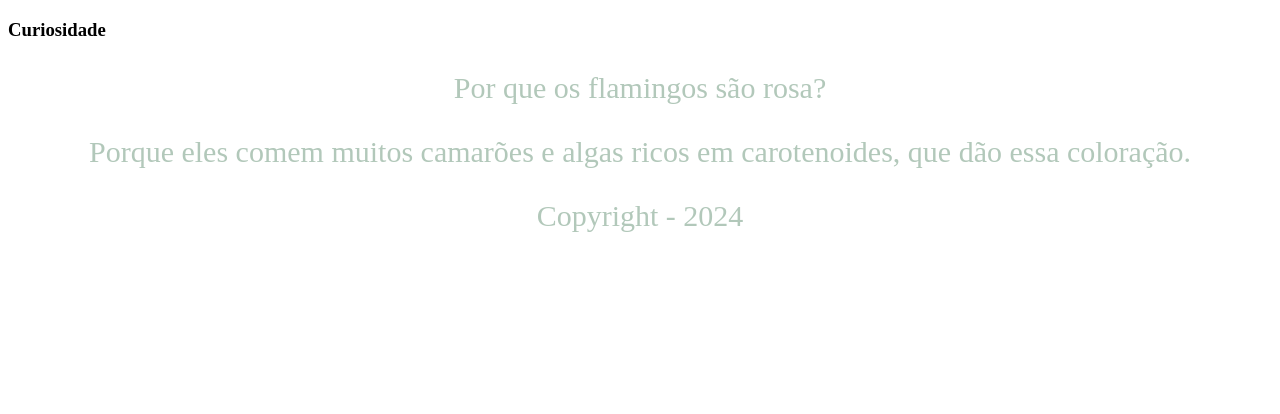
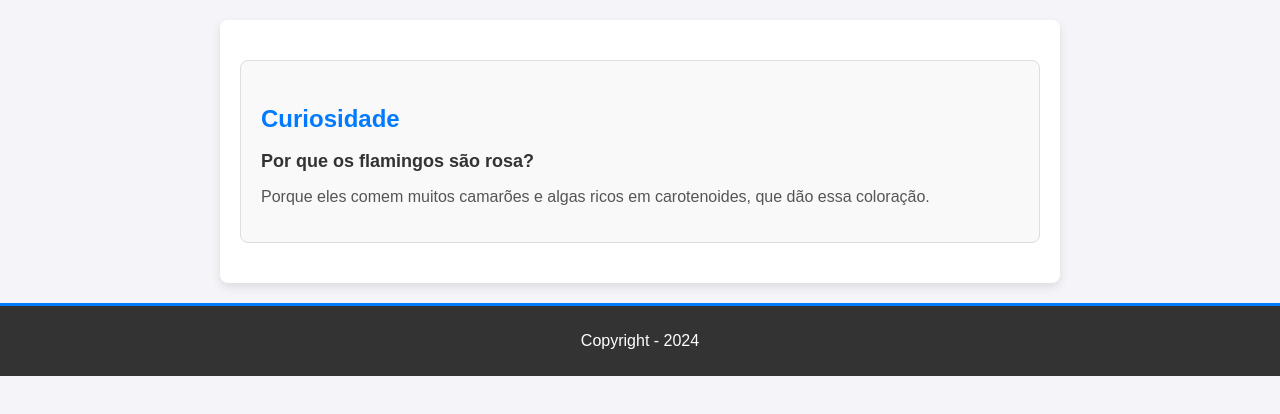
Before and after one commit to bolsanorajuju/1mabolsanorajujupc, a plain HTML site: page index.html in a window 1280 px wide. Drawn offline with Linux system fonts and the light colour scheme.

Commit message:
Update style.css

```diff
--- a/style.css
+++ b/style.css
@@ -1,9 +1,56 @@
-h1{
+/* Estilo geral */
+body {
+    font-family: Arial, sans-serif;
+    margin: 0;
+    padding: 0;
+    background-color: #f4f4f9;
+    color: #333;
+}
+
+/* Estilo do container principal */
+#container {
+    max-width: 800px;
+    margin: 20px auto;
+    padding: 20px;
+    background: #fff;
+    border-radius: 8px;
+    box-shadow: 0 4px 10px rgba(0, 0, 0, 0.1);
+}
+
+/* Estilo do cartão */
+.cartao {
+    margin: 20px 0;
+    padding: 20px;
+    border: 1px solid #ddd;
+    border-radius: 8px;
+    background-color: #f9f9f9;
+}
+
+/* Título do cartão */
+.cartao_conteudo h3 {
+    font-size: 24px;
+    color: #007BFF;
+    margin-bottom: 10px;
+}
+
+/* Pergunta e resposta */
+.cartao_conteudo_pergunta p {
+    font-size: 18px;
+    font-weight: bold;
+    margin-bottom: 10px;
+}
+
+.cartao_conteudo_resposta p {
+    font-size: 16px;
+    color: #555;
+}
+
+/* Rodapé */
+footer {
     text-align: center;
-    background-color: blueviolet;
+    padding: 10px;
+    background: #333;
+    color: #fff;
+    margin-top: 20px;
+    border-top: 3px solid #007BFF;
 }
-P{
-    text-align: center;
-    color: #B2C8BA;
-    font-size: 30px;
-}
```
